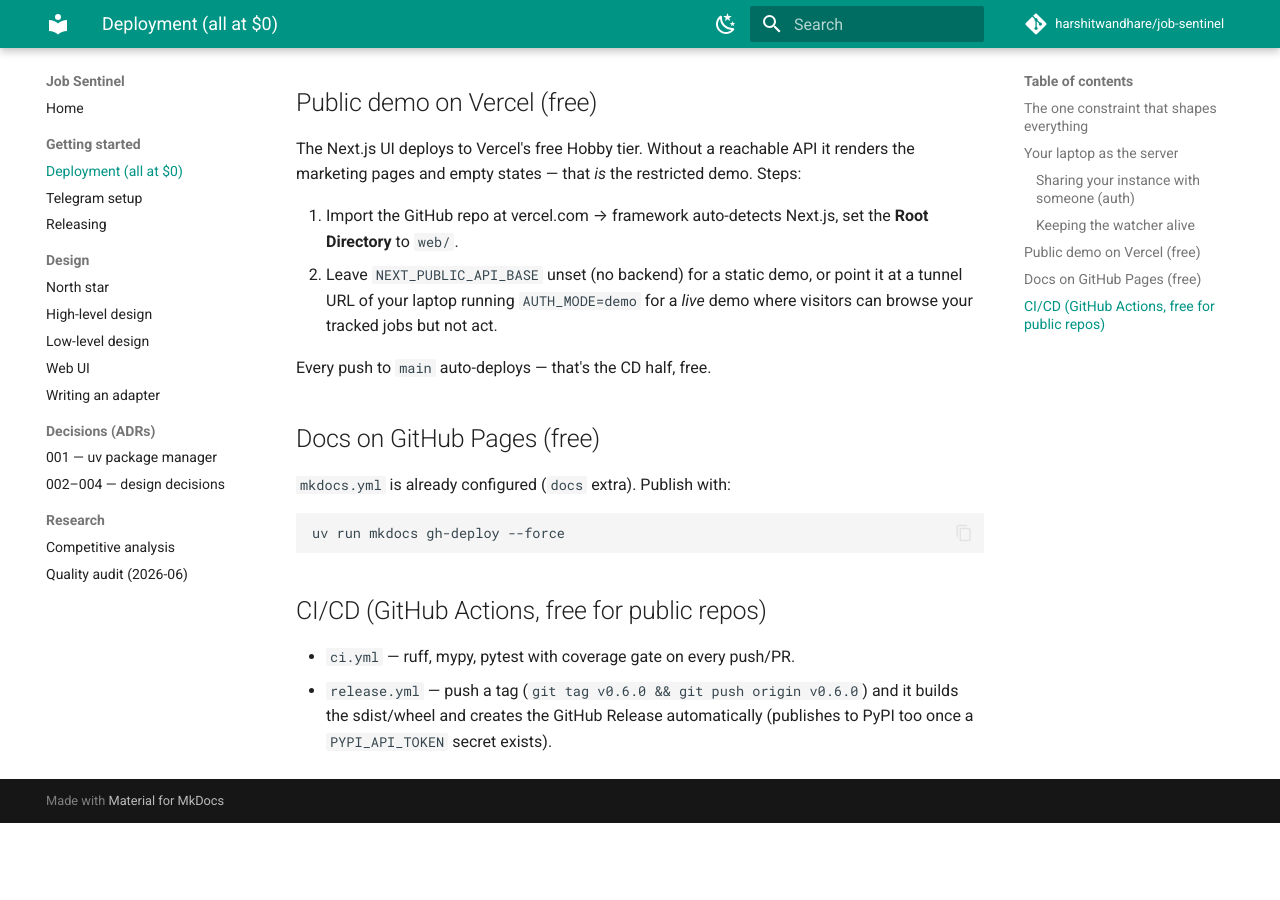
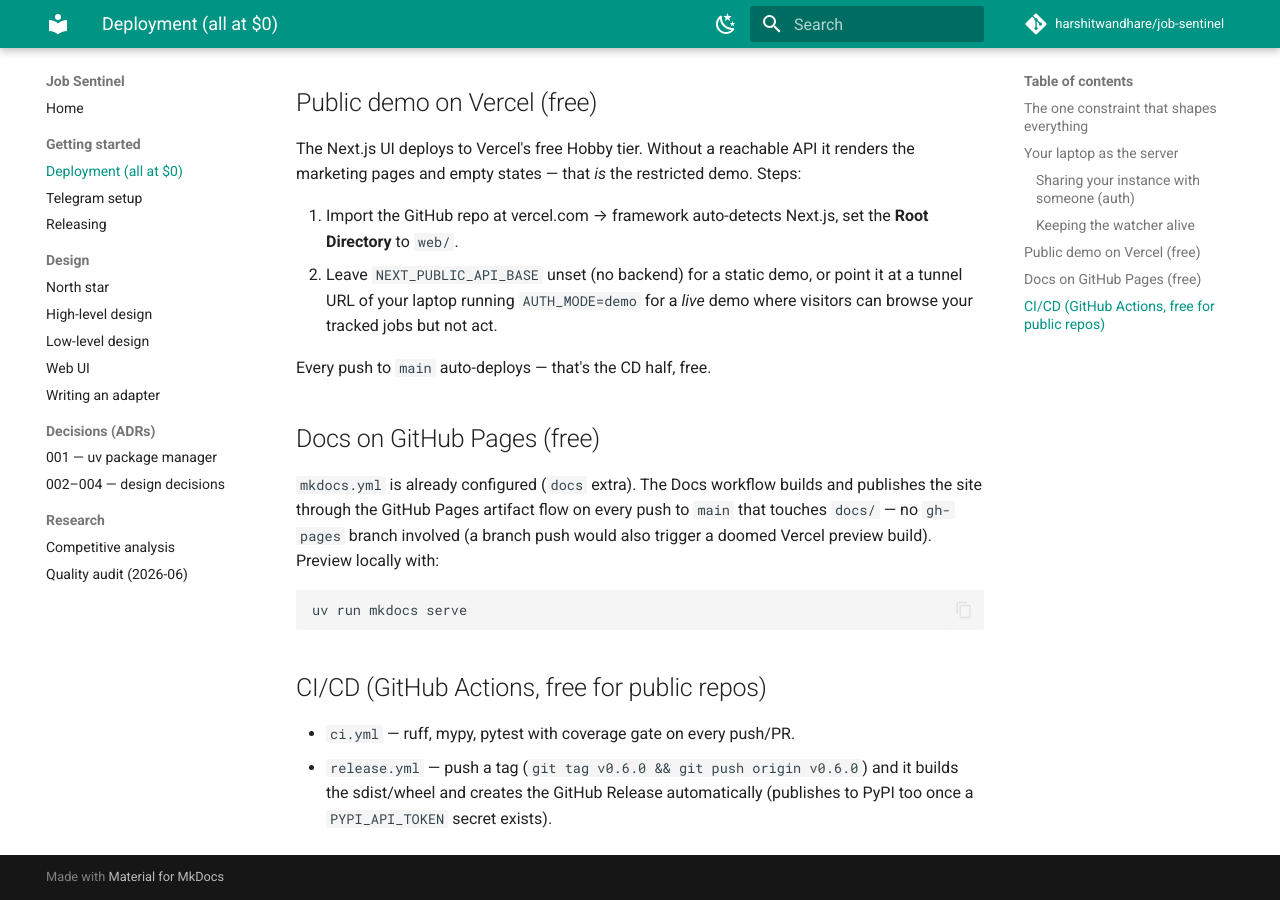
Before and after one commit to harshitwandhare/job-sentinel, an MkDocs documentation site: the page built from docs/deployment.md, in a window 1280 px wide and 900 px high, scrolled down 1808 px. Built offline with MkDocs 1.6.1 and Material for MkDocs 9.7.7, drawn with Linux system fonts in a browser that asks for light colours; comment, search, counter and statistics services are not loaded; before the commit the page ends 2631 px from its top, so only the background shows below that.

Commit message:
ci(docs): publish via the Pages artifact flow, retiring gh-pages
mkdocs gh-deploy force-pushed a gh-pages branch on every docs change, and
Vercel dutifully built it as a preview — which always failed, since that
branch holds the static docs site, not the app. Building with
'mkdocs build --strict' and deploying through actions/deploy-pages removes
the branch from the picture entirely (and catches broken docs links in CI
as a bonus). Pages source switched to GitHub Actions.

````diff
--- a/docs/deployment.md
+++ b/docs/deployment.md
@@ -82,10 +82,13 @@
 
 ## Docs on GitHub Pages (free)
 
-`mkdocs.yml` is already configured (`docs` extra). Publish with:
+`mkdocs.yml` is already configured (`docs` extra). The Docs workflow builds
+and publishes the site through the GitHub Pages artifact flow on every push
+to `main` that touches `docs/` — no `gh-pages` branch involved (a branch
+push would also trigger a doomed Vercel preview build). Preview locally with:
 
 ```bash
-uv run mkdocs gh-deploy --force
+uv run mkdocs serve
 ```
 
 ## CI/CD (GitHub Actions, free for public repos)
````
Also changed, not shown: 1 other file.
